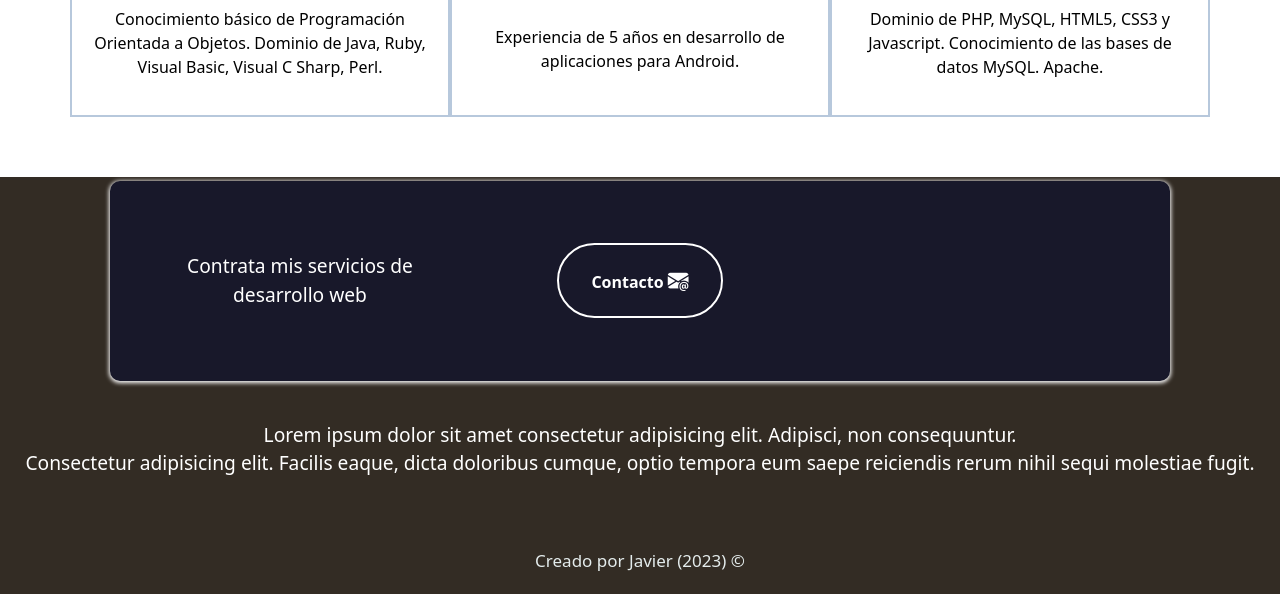
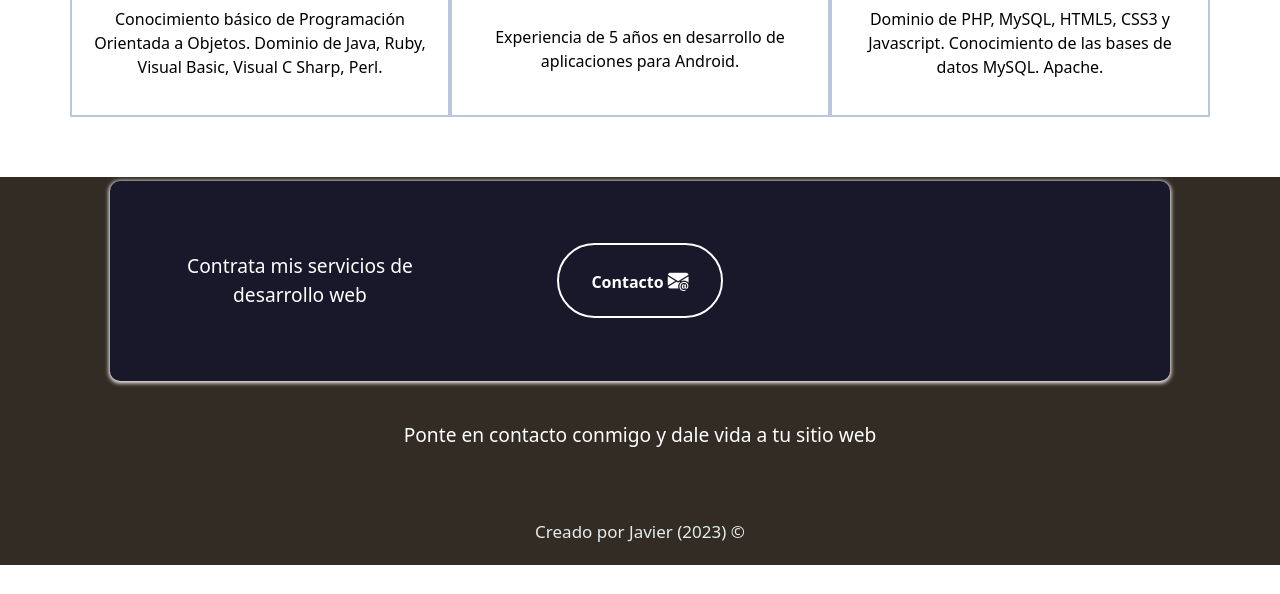
Before and after one commit to jechumba/CV_Ticmas, a plain HTML site: page index.html in a window 1280 px wide. Shown: the part 3388-3982 px from the top of the page. After the commit the page ends 3953 px from the top, so only its background shows below. Drawn offline with nearby package versions, Linux system fonts and the light colour scheme; a web font is replaced by a local one.

Commit message:
Update index.html

```diff
--- a/index.html
+++ b/index.html
@@ -226,7 +226,7 @@
 <!-- Pie de pagina (Footer)-->
 <footer class="seccion-oscura d-flex flex-column align-items-center justify-content-center">
 
-  <p class="footer-texto text-center"> Lorem ipsum dolor sit amet consectetur adipisicing elit. Adipisci, non consequuntur.<br>Consectetur adipisicing elit. Facilis eaque, dicta doloribus cumque, optio tempora eum saepe reiciendis rerum nihil sequi molestiae fugit. </p>
+  <p class="footer-texto text-center"> Ponte en contacto conmigo y dale vida a tu sitio web </p>
 
   <div class="derechos-de-autor">Creado por Javier (2023) &#169;</div>
 </footer>
```
